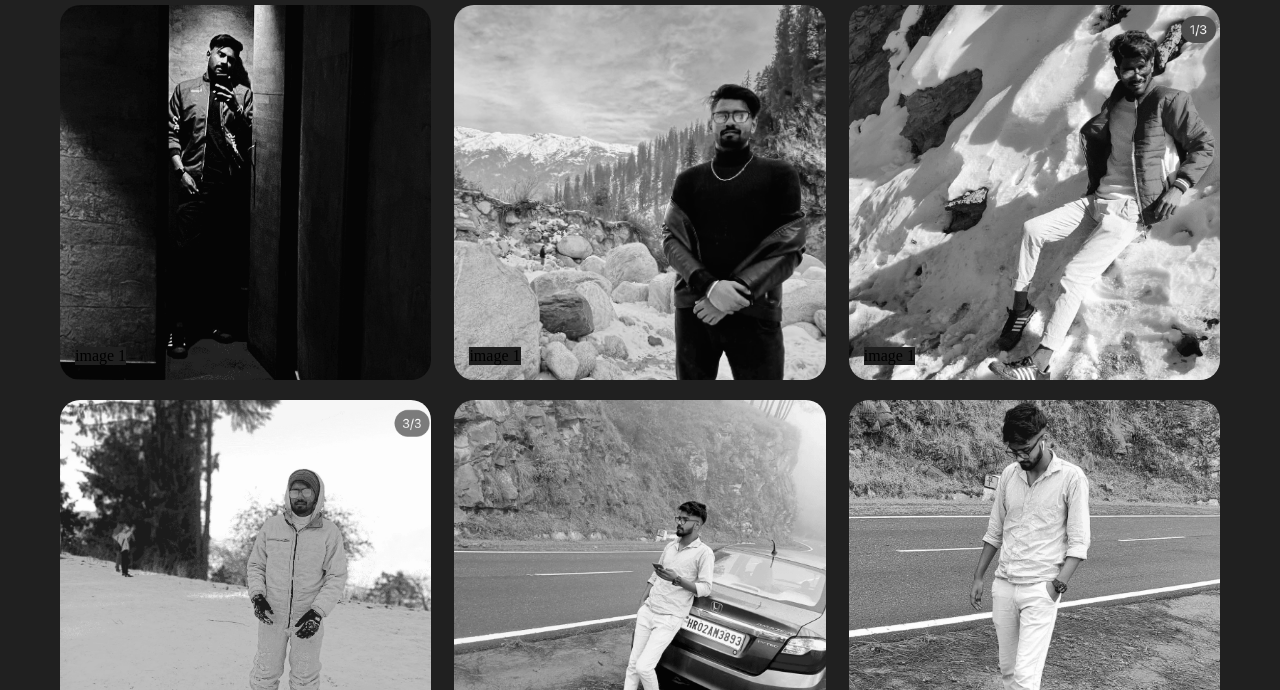
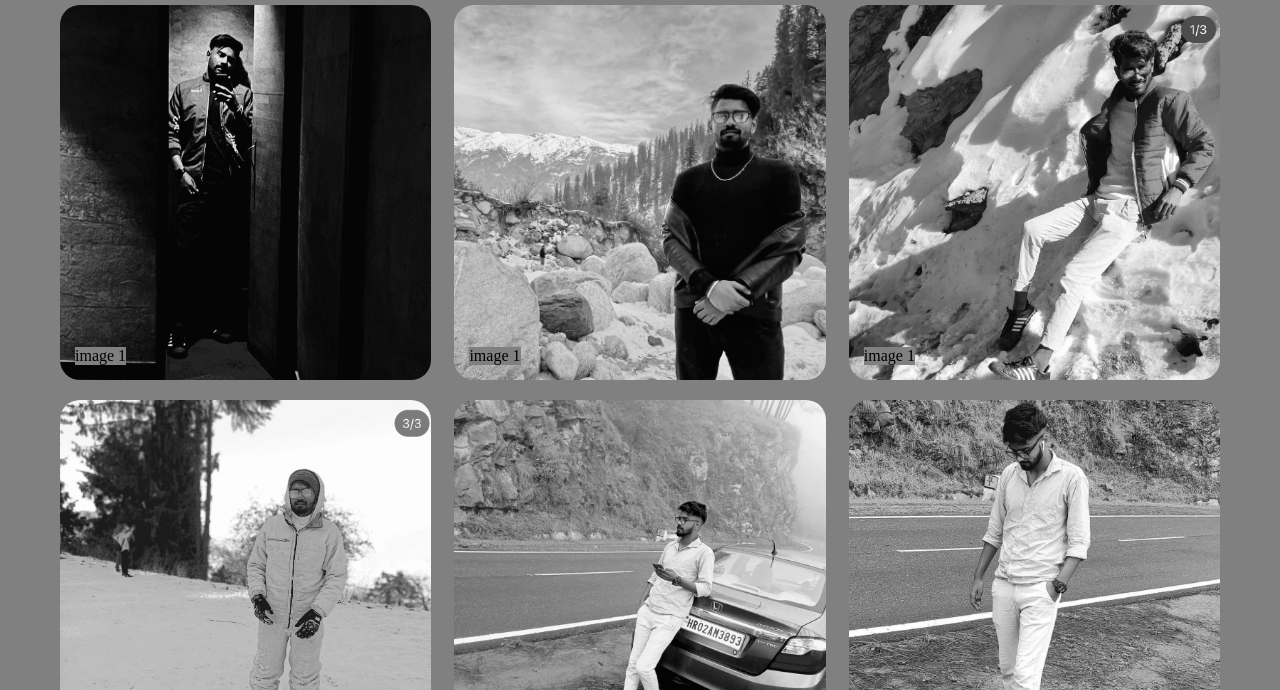
Before and after one commit to ghshivamkashyap/imagegalary, a plain HTML site: page index.html in a window 1280 px wide. Shown: the part 110-800 px from the top of the page. Drawn offline with Linux system fonts and the light colour scheme.

Commit message:
Update style.css

```diff
--- a/style.css
+++ b/style.css
@@ -1,5 +1,5 @@
 * {
-  background-color: #202020;
+  background-color: grey;
   margin: 0;
   padding: 0;
   box-sizing: border-box;
```
